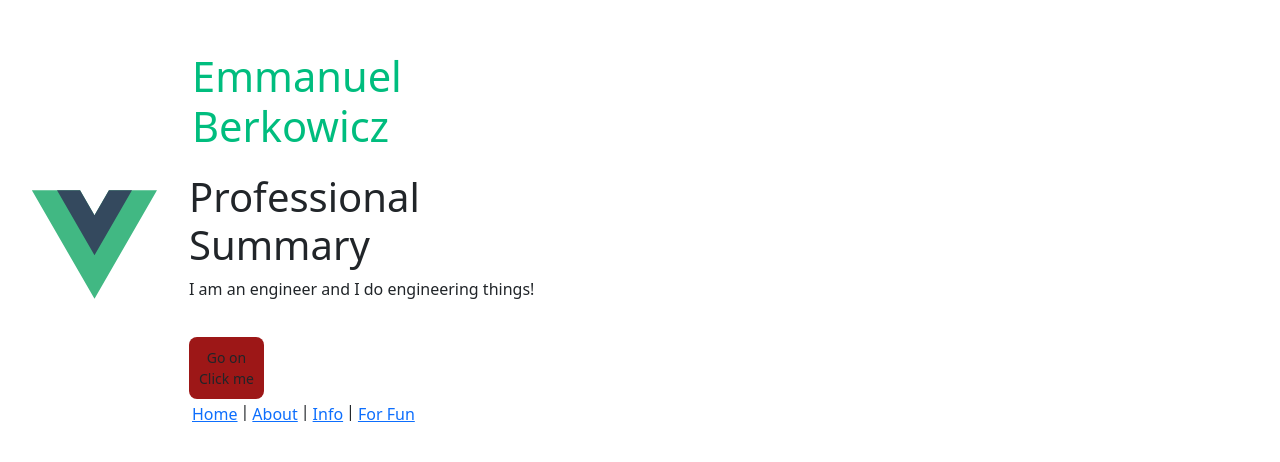
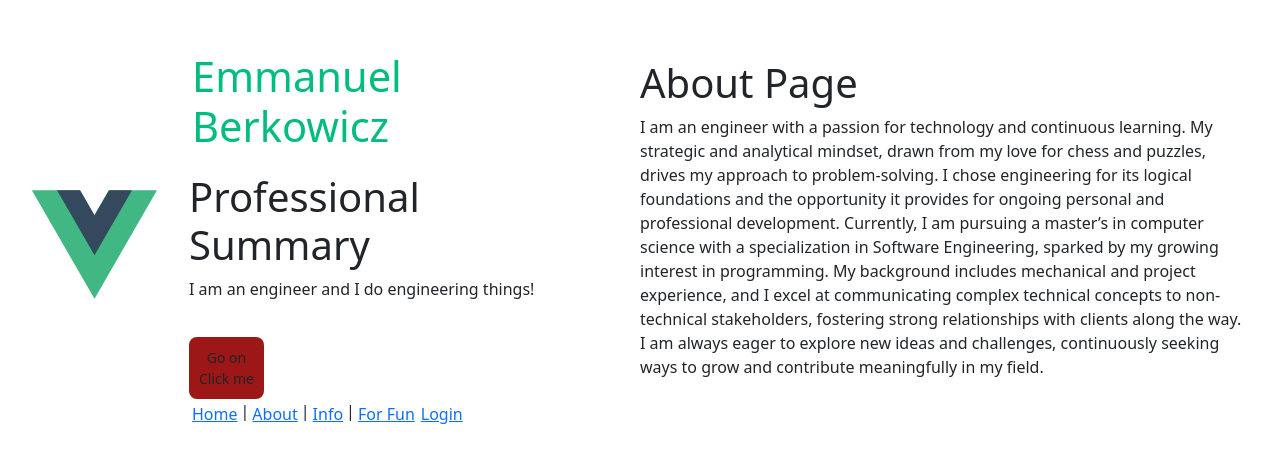
Before and after one commit to AnosVoldygod/emmanwebsite-, a Vue app: page /Login in a window 1280 px wide. Shown: the part 156-618 px from the top of the page. Built offline with nearby package versions, Linux system fonts and the light colour scheme.

Commit message:
feat(App.vue): add Login page to nav bar feat(router): import Login view and add route chore(Login.vue): scaffold Login view using About.vue template

```diff
--- a/src/App.vue
+++ b/src/App.vue
@@ -14,6 +14,7 @@ import ProfSummary from './components/ProfSummary.vue'
         <router-link to="/">Home</router-link> | <router-link to="/about">About</router-link> |
         <router-link to="/info">Info</router-link> |
         <router-link to="/ForFun">For Fun</router-link>
+        <router-link to="/Login">Login</router-link>
       </nav>
     </div>
   </header>
--- a/src/router/index.js
+++ b/src/router/index.js
@@ -3,6 +3,7 @@ import Home from '../views/Home.vue'
 import About from '../views/About.vue'
 import Info from '../views/Info.vue'
 import ForFun from '../views/ForFun.vue'
+import Login from '../views/Login.vue'
 import FosterDogs from '../views/nested/FosterDogs.vue'
 
 const routes = [
@@ -11,6 +12,7 @@ const routes = [
   { path: '/info', component: Info },
   { path: '/ForFun/fosterdogs', component: FosterDogs },
   { path: '/ForFun', component: ForFun },
+  { path: '/Login', component: Login },
 ]
 
 const router = createRouter({
--- /dev/null
+++ b/src/views/Login.vue
@@ -0,0 +1,16 @@
+<template>
+  <div class="login">
+    <h1>About Page</h1>
+    <p>
+      I am an engineer with a passion for technology and continuous learning. My strategic and
+      analytical mindset, drawn from my love for chess and puzzles, drives my approach to
+      problem-solving. I chose engineering for its logical foundations and the opportunity it
+      provides for ongoing personal and professional development. Currently, I am pursuing a
+      master’s in computer science with a specialization in Software Engineering, sparked by my
+      growing interest in programming. My background includes mechanical and project experience, and
+      I excel at communicating complex technical concepts to non-technical stakeholders, fostering
+      strong relationships with clients along the way. I am always eager to explore new ideas and
+      challenges, continuously seeking ways to grow and contribute meaningfully in my field.
+    </p>
+  </div>
+</template>
```
